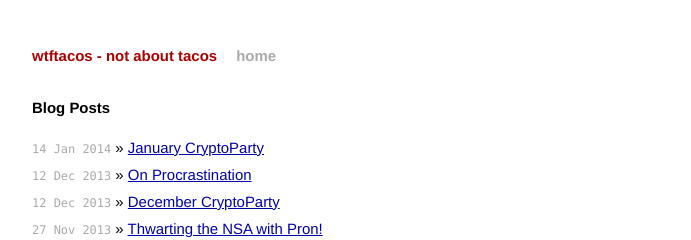
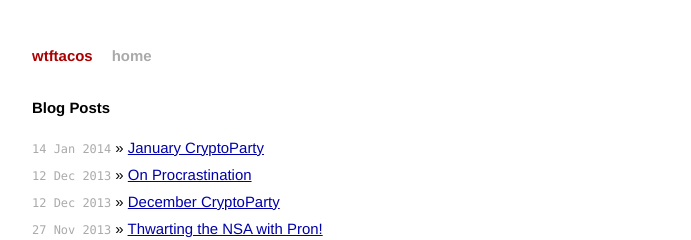
Before and after one commit to bluegeist/bluegeist.github.io, a Jekyll site: the page built from index.html, in a window 1280 px wide. Shown: the top 240 px of the page, without its empty margins (294-985 px from the left). Built offline with Jekyll 4.4.1, drawn with Linux system fonts in a browser that asks for light colours; Markdown is read by kramdown in place of the engine named in the settings.

Commit message:
Update _config.yml

```diff
--- a/_config.yml
+++ b/_config.yml
@@ -1,3 +1,3 @@
-name: wtftacos - not about tacos
+name: wtftacos
 markdown: redcarpet
 pygments: true
```
